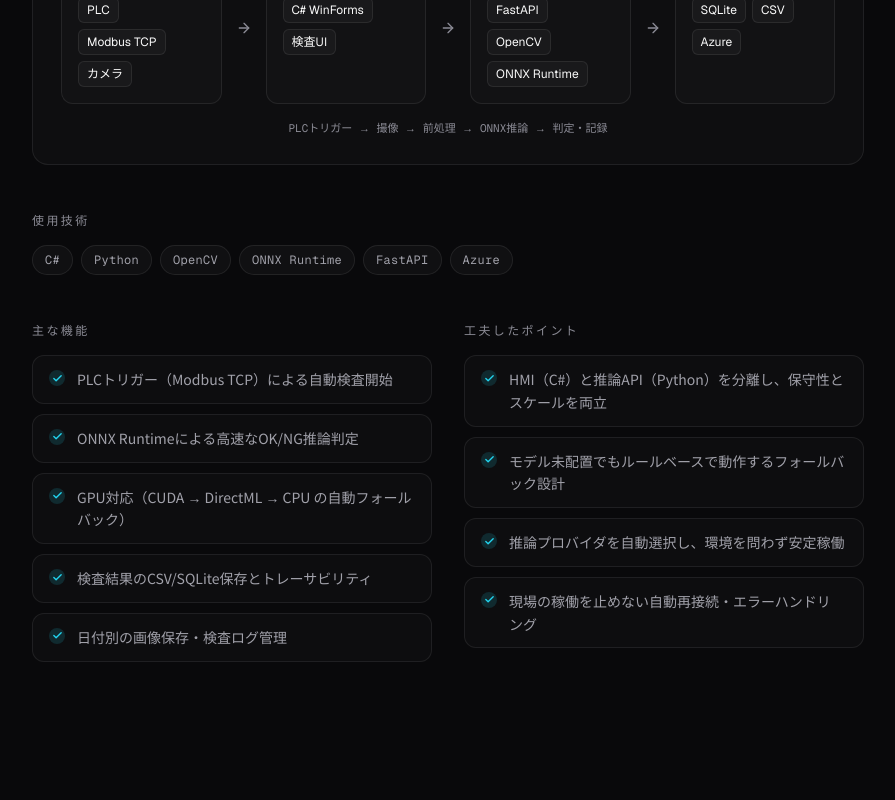
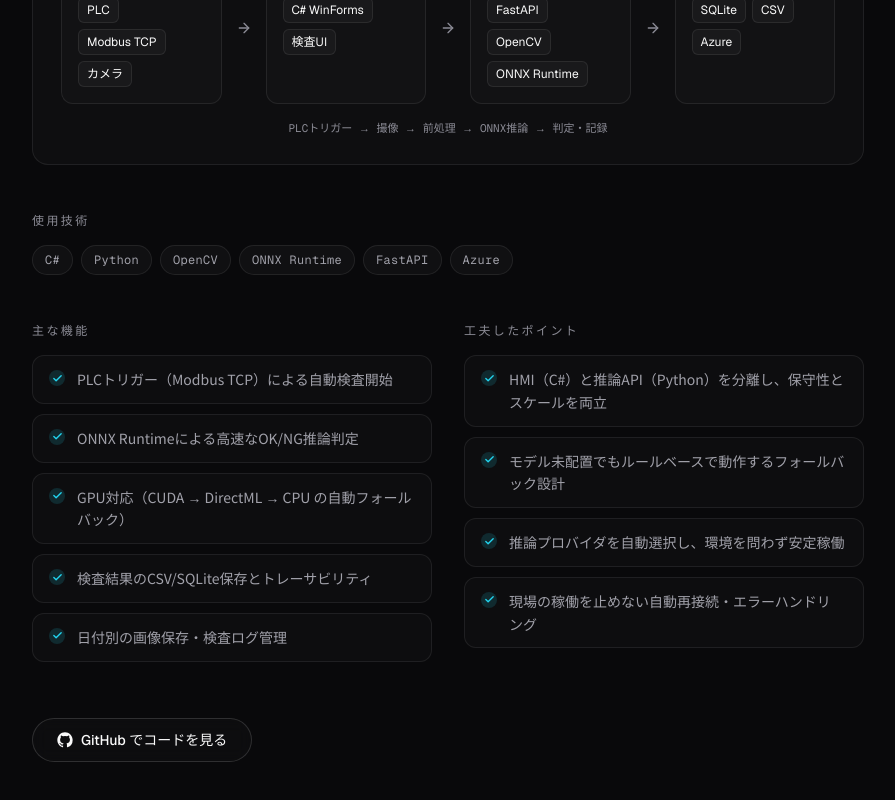
Before and after one commit to Ai-Chanbo/engineer-portfolio, a Next.js app: page /work/ai-visual-inspection in a window 1280 px wide. Shown: the part 1294-2094 px from the top of the page, without its empty margins (192-1087 px from the left). Before the commit the page ends 2052 px from the top, so only its background shows below. Built offline with nearby package versions, Linux system fonts and the light colour scheme.

Commit message:
chore: add project repository links

```diff
--- a/content/projects.ts
+++ b/content/projects.ts
@@ -15,6 +15,7 @@
     slug: "ai-visual-inspection",
     index: "01",
     title: "AI外観検査システム",
+    github: "https://github.com/Ai-Chanbo/manufacturing-ai-vision-inspection",
     subtitle: "PLC連携 × ONNX推論で、製造ラインの検査を自動化",
     year: "2024",
     visual: "inspection",
@@ -51,6 +52,7 @@
     slug: "plc-temperature-monitoring",
     index: "02",
     title: "PLC温度監視システム",
+    github: "https://github.com/Ai-Chanbo/ai-business-solutions",
     subtitle: "設備の温度データをクラウドで収集・可視化",
     year: "2024",
     visual: "monitoring",
```
